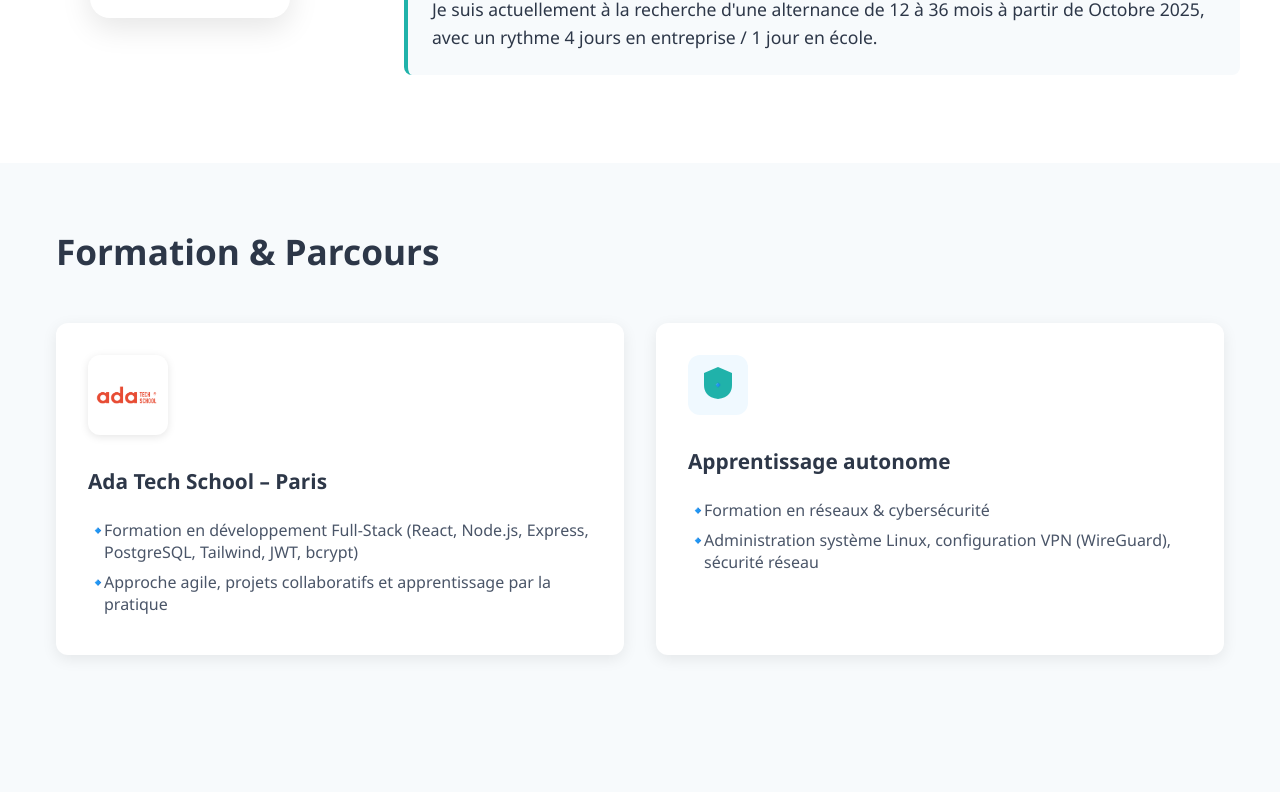
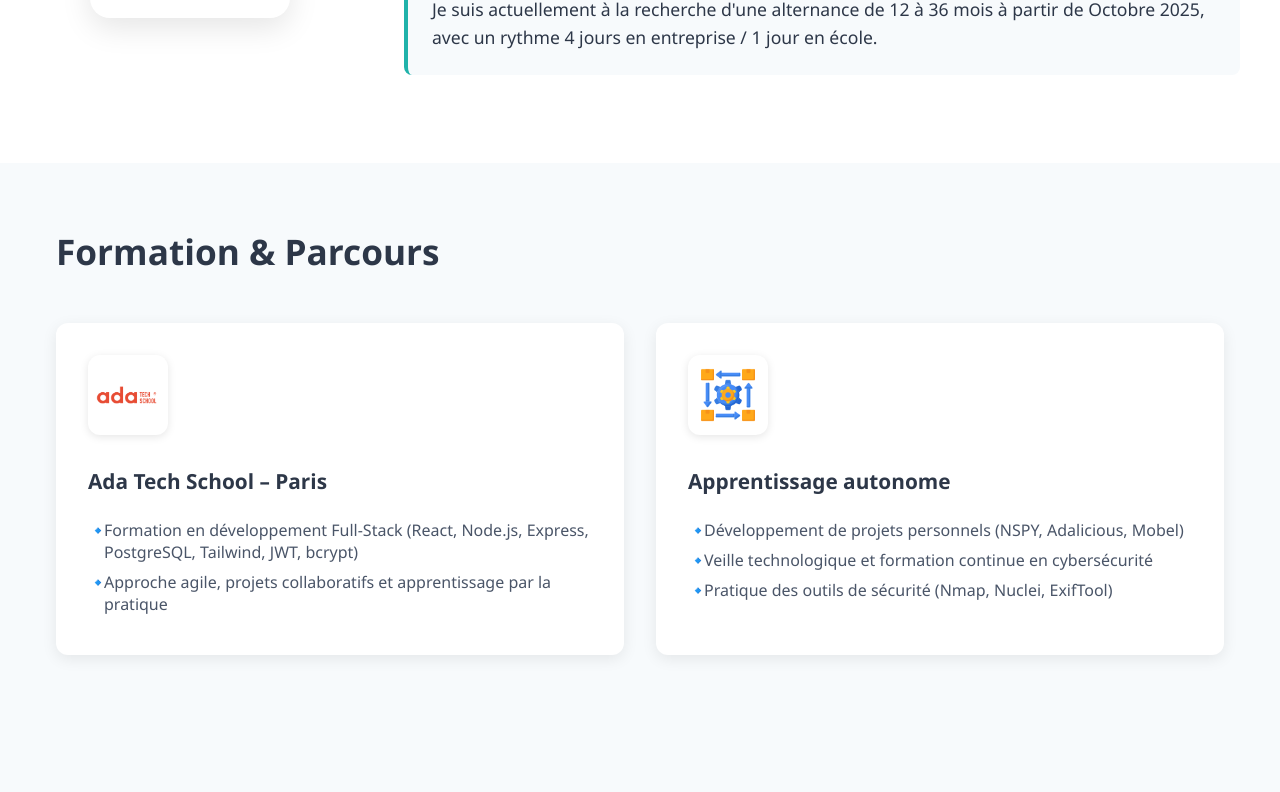
Before and after one commit to Ange-web/ProjetPersonnel, a React (Vite) app: page /parcours in a window 1280 px wide. Shown: the part 398-1190 px from the top of the page. Built offline with nearby package versions, Linux system fonts and the light colour scheme.

Commit message:
Feat: Ajout icône apprentissage autonome et mise à jour du contenu

```diff
--- a/src/assets/components/parcours/parcours.jsx
+++ b/src/assets/components/parcours/parcours.jsx
@@ -1,6 +1,7 @@
 import React from 'react';
 import Header from '../acceuil/header';
 import adatechLogo from '../../images/adatech.png';
+import selfLearningIcon from '../../images/self-learning.png';
 import './parcours.css';
 
 const Parcours = () => {
@@ -54,16 +55,14 @@ const Parcours = () => {
               </ul>
             </div>
             <div className="formation-card">
-              <div className="formation-icon">
-                <svg width="40" height="40" viewBox="0 0 40 40" fill="none">
-                  <path d="M20 2L6 8V20C6 26.6 9.3 32.6 20 34C30.7 32.6 34 26.6 34 20V8L20 2Z" fill="#20B2AA"/>
-                  <text x="20" y="24" textAnchor="middle" fill="white" fontSize="12" fontWeight="bold">🔹</text>
-                </svg>
+              <div className="formation-logo">
+                <img src={selfLearningIcon} alt="Apprentissage autonome" className="school-logo" />
               </div>
               <h3>Apprentissage autonome</h3>
               <ul>
-                <li>Formation en réseaux & cybersécurité</li>
-                <li>Administration système Linux, configuration VPN (WireGuard), sécurité réseau</li>
+                <li>Développement de projets personnels (NSPY, Adalicious, Mobel)</li>
+                <li>Veille technologique et formation continue en cybersécurité</li>
+                <li>Pratique des outils de sécurité (Nmap, Nuclei, ExifTool)</li>
               </ul>
             </div>
           </div>
```
Also changed, not shown: src/assets/images/self-learning.png (added).
